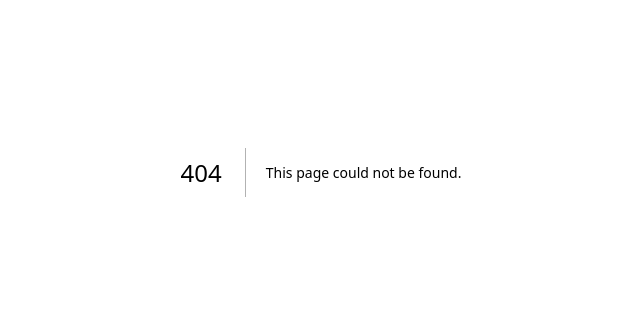
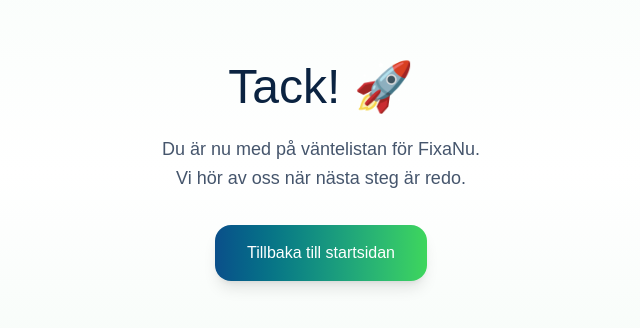
Before and after one commit to 54ttjw2zmd-create/FixaNu, a Next.js app: page /thank-you in a window 1280 px wide. Before the commit this address had no page. Shown: the part 228-556 px from the top of the page, without its empty margins (319-959 px from the left). Built offline with nearby package versions, Linux system fonts and the light colour scheme; a web font is replaced by a local one.

Commit message:
restore thank you page

```diff
--- /dev/null
+++ b/app/thank-you/page.tsx
@@ -0,0 +1,24 @@
+export default function ThankYouPage() {
+  return (
+    <main className="min-h-screen flex items-center justify-center bg-gradient-to-b from-[#F4FBF7] via-white to-[#EEF8F1] px-6">
+      <div className="max-w-xl text-center">
+        <h1 className="cabinet-extrabold text-5xl text-[#0B2341] mb-6">
+          Tack! 🚀
+        </h1>
+
+        <p className="cabinet-medium text-lg text-slate-600 leading-relaxed mb-8">
+          Du är nu med på väntelistan för FixaNu.
+          <br />
+          Vi hör av oss när nästa steg är redo.
+        </p>
+
+        <a
+          href="/"
+          className="cabinet-extrabold inline-block rounded-2xl bg-gradient-to-r from-[#0B4F8A] to-[#3ED65C] text-white px-8 py-4 shadow-lg"
+        >
+          Tillbaka till startsidan
+        </a>
+      </div>
+    </main>
+  );
+}
```
